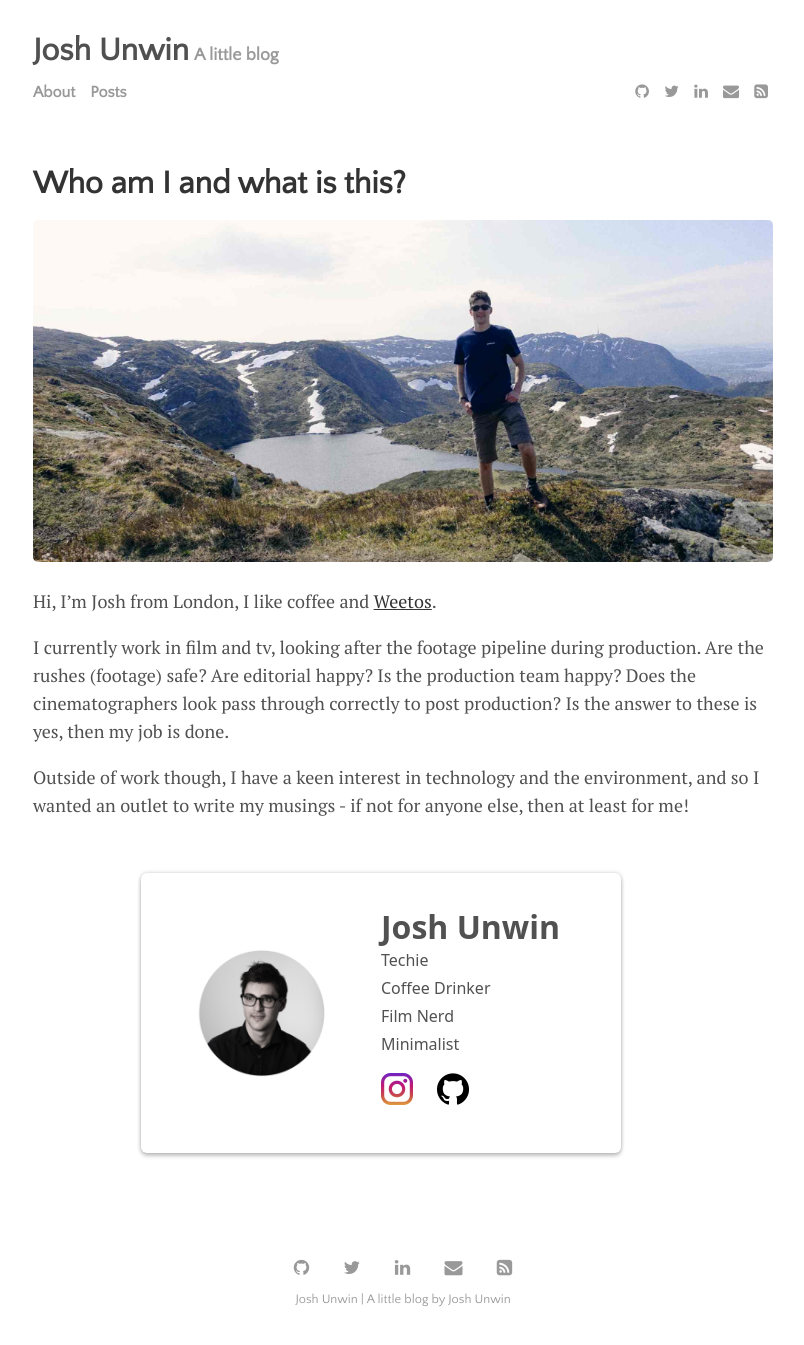
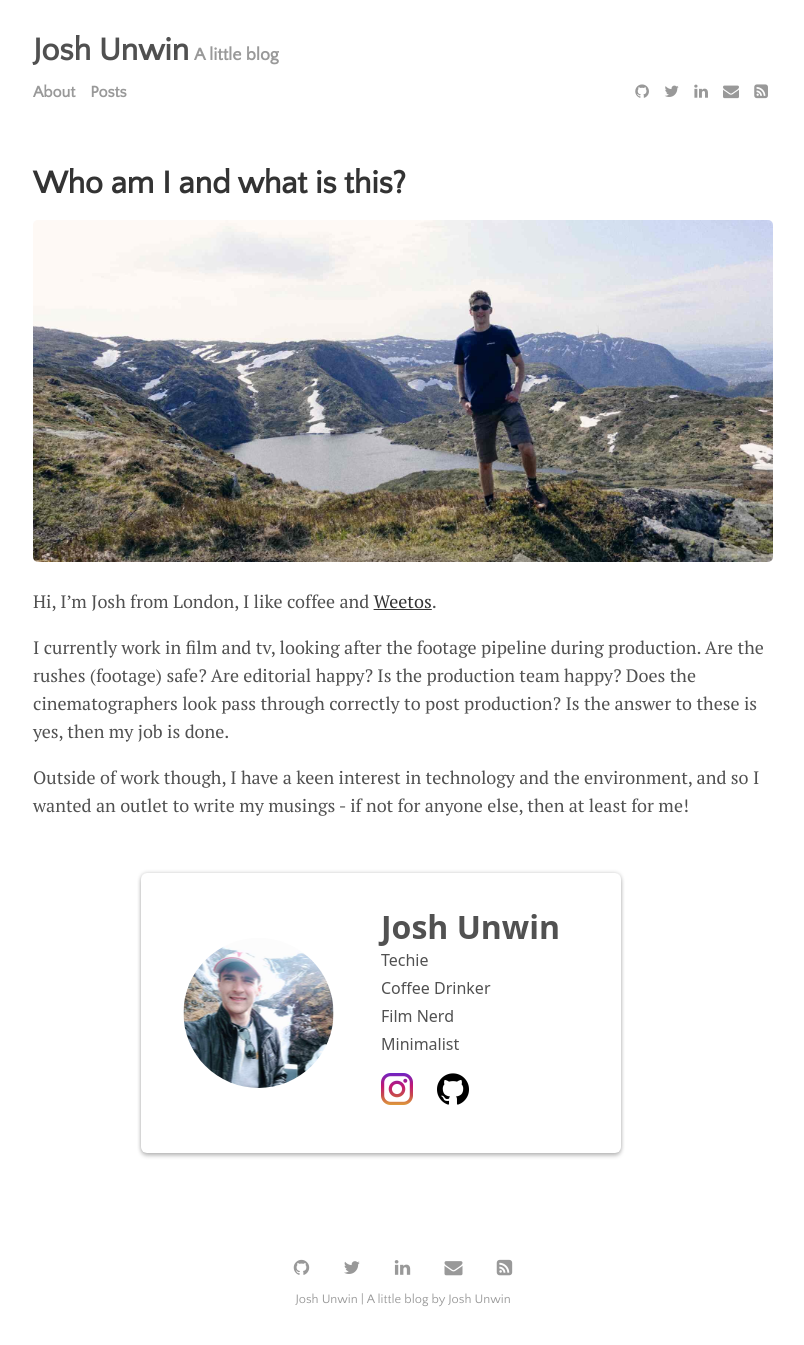
Before and after one commit to joshunwin/joshunwin.github.io, a Jekyll site: the page built from menu/about.md, in a window 1280 px wide. Shown: the whole page, without its empty margins (237-1041 px from the left). Built offline with Jekyll 4.4.1, drawn with Linux system fonts in a browser that asks for light colours.

Commit message:
Added new profile photo

```diff
--- a/assets/css/main.css
+++ b/assets/css/main.css
@@ -524,9 +524,11 @@ th, td {
 
 #profile-photo {
   position: absolute;
+  width: 150px;
   top: 50%;
   left: 50%;
   transform: translate(-65%, -50%);
+  border-radius: 50%;
 }
 
 .contact-info {
--- a/menu/about.md
+++ b/menu/about.md
@@ -15,7 +15,7 @@ Outside of work though, I have a keen interest in technology and the environment
 <div class="page-content">
 <div class="contact-card">
       <div class="profile-photo-container">
-        <img id="profile-photo" src="/assets/img/static/joshunwin.jpg" width="128px" />
+        <img id="profile-photo" src="/assets/img/static/profile-photo.jpg" width="128px" />
       </div>
       <div class="contact-info">
         <contact-header>Josh Unwin</contact-header>
```
Also changed, not shown: assets/img/static/joshunwin.jpg (deleted), assets/img/static/profile-photo.jpg (added).
